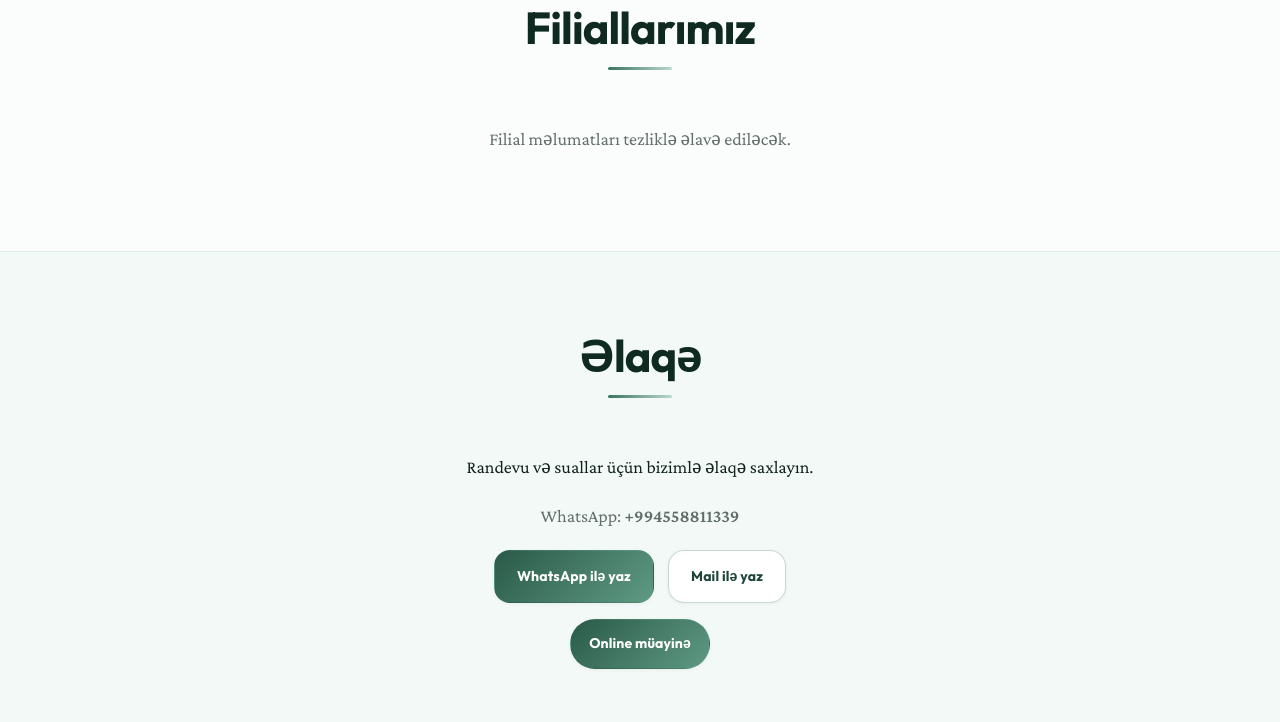
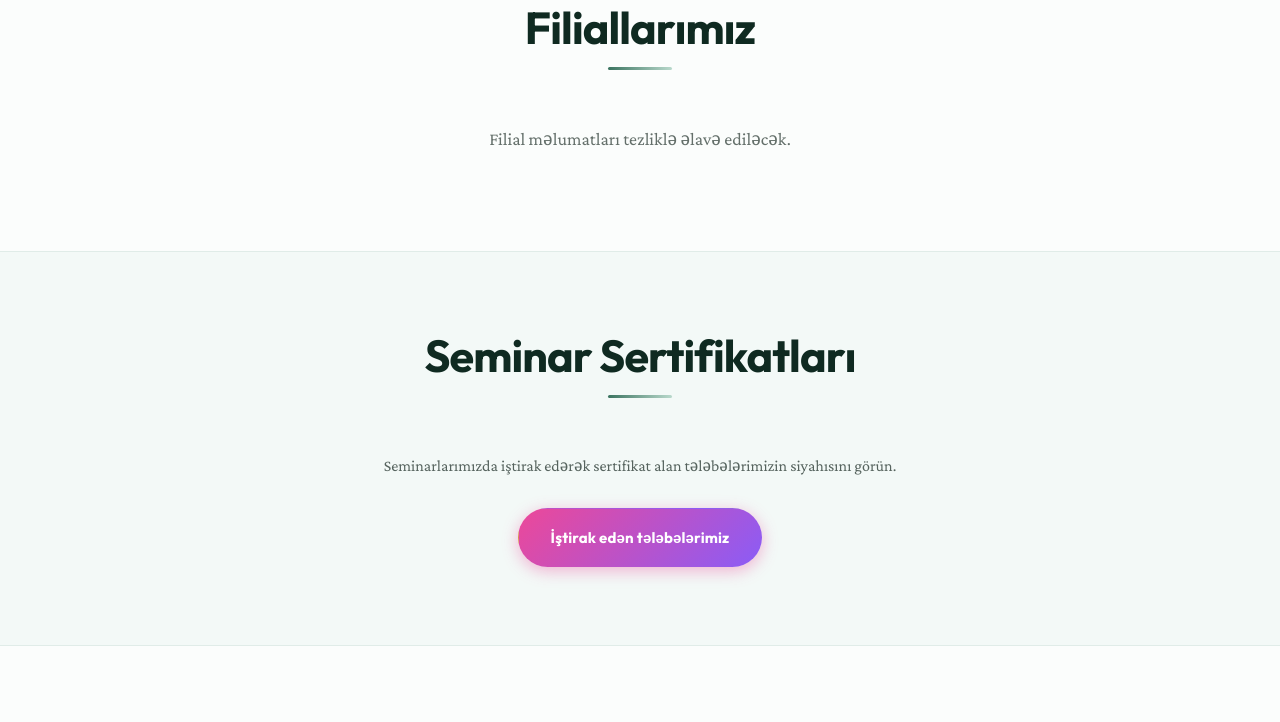
Before and after one commit to Efeeshme/senseterapi-website, a Django app: page / in a window 1280 px wide. Shown: the part 1648-2370 px from the top of the page. Run offline with Django 5.2, Linux system fonts and the light colour scheme; data comes from the database, SQL or seed files in the repository; data that the repository does not hold is empty.

```diff
--- a/static/css/site.css
+++ b/static/css/site.css
@@ -932,3 +932,52 @@ img{ max-width:100%; display:block; }
 .cert-section{
   background: var(--g-100) !important;
 }
+
+/* ===== Certificate note section ===== */
+.cert-note-section{
+  background: rgba(230,243,238,.42);
+  border-top:1px solid rgba(59,116,96,.10);
+  border-bottom:1px solid rgba(59,116,96,.10);
+}
+
+.cert-note-text{
+  max-width:560px;
+  margin:0 auto 28px;
+  color:rgba(18,35,28,.7);
+  font-size:1rem;
+}
+
+.cert-note-btn{
+  display:inline-flex;
+  align-items:center;
+  justify-content:center;
+  padding:16px 32px;
+  border-radius:999px;
+  font-family:'Outfit', sans-serif;
+  font-weight:800;
+  font-size:15px;
+  letter-spacing:.01em;
+  color:#ffffff;
+  background: linear-gradient(135deg, #ec4899, #8b5cf6, #f59e0b);
+  background-size: 200% 200%;
+  border:1px solid transparent;
+  box-shadow: 0 4px 16px rgba(236, 72, 153, .4);
+  transition: transform var(--t-base), box-shadow var(--t-base);
+}
+  box-shadow: var(--shadow-2);
+  transition: transform var(--t-base), box-shadow var(--t-base);
+}
+
+.cert-note-btn:hover{
+  color:#ffffff;
+  transform: translateY(-2px) scale(1.03);
+  box-shadow: 0 8px 24px rgba(236, 72, 153, .6);
+}
+
+@media (max-width:520px){
+  .cert-note-btn{
+    width:100%;
+    padding:16px 24px;
+    font-size:14px;
+  }
+}
--- a/templates/web/base.html
+++ b/templates/web/base.html
@@ -40,6 +40,7 @@
         <a href="#services">Xidmətlər</a>
         <a href="#team">Mütəxəssislər</a>
         <a href="#branches">Filiallar</a>
+        <a href="/sertifikatlar/" target="_blank" rel="noopener">Sertifikatlar</a>
         <a href="#contact">Əlaqə</a>
       </nav>
 
--- a/templates/web/home.html
+++ b/templates/web/home.html
@@ -181,6 +181,21 @@ SENSE Terapi – Duyu Bütünləmə və Uşaq İnkişaf Dəstəyi
     {% endif %}
   </div>
 </section>
+
+<!-- CERT NOTE -->
+<section class="section cert-note-section" aria-labelledby="cert-note-title">
+  <div class="wrap center">
+    <h2 id="cert-note-title">Seminar Sertifikatları</h2>
+    <p class="cert-note-text">
+      Seminarlarımızda iştirak edərək sertifikat alan
+      tələbələrimizin siyahısını görün.
+    </p>
+    <a href="/sertifikatlar/" target="_blank" rel="noopener" class="cert-note-btn">
+      İştirak edən tələbələrimiz
+    </a>
+  </div>
+</section>
+
 <!-- CONTACT -->
 <section id="contact" class="section muted-bg" aria-labelledby="contact-title">
   <div class="wrap center">
```
